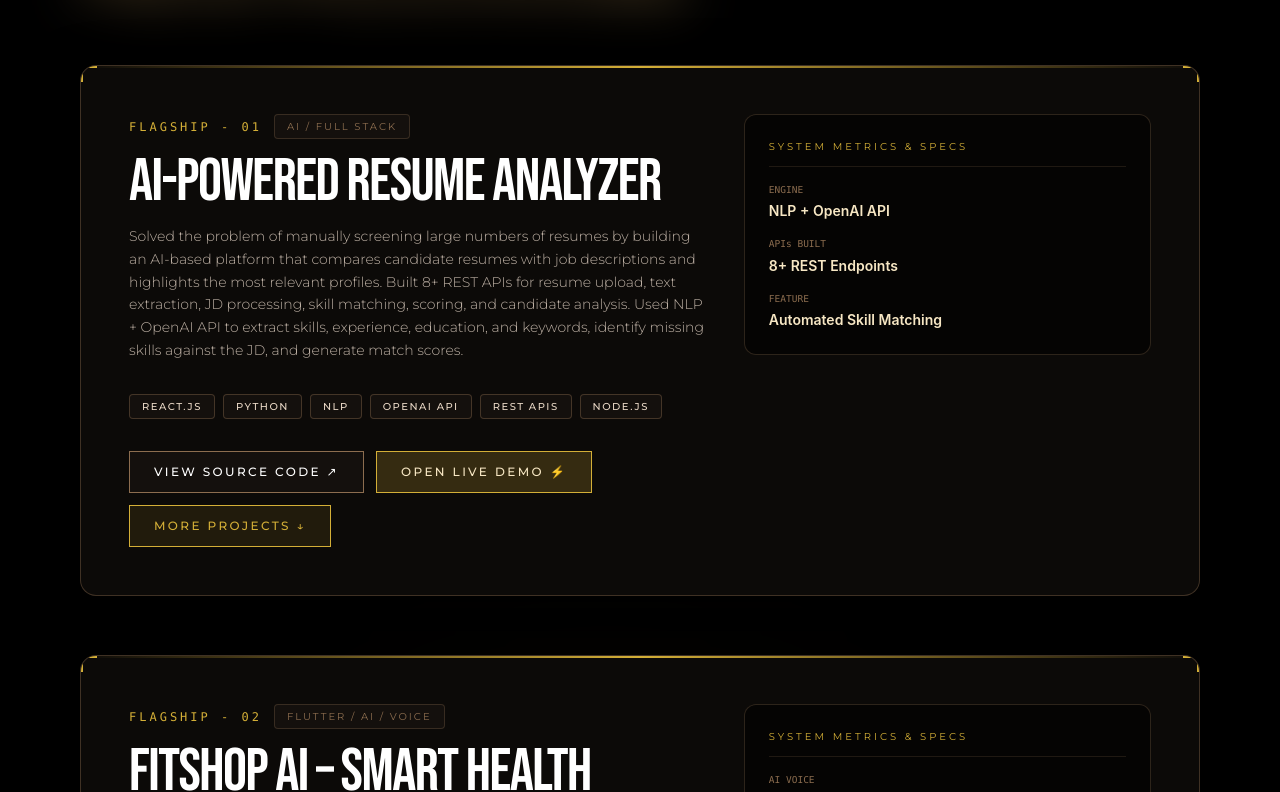
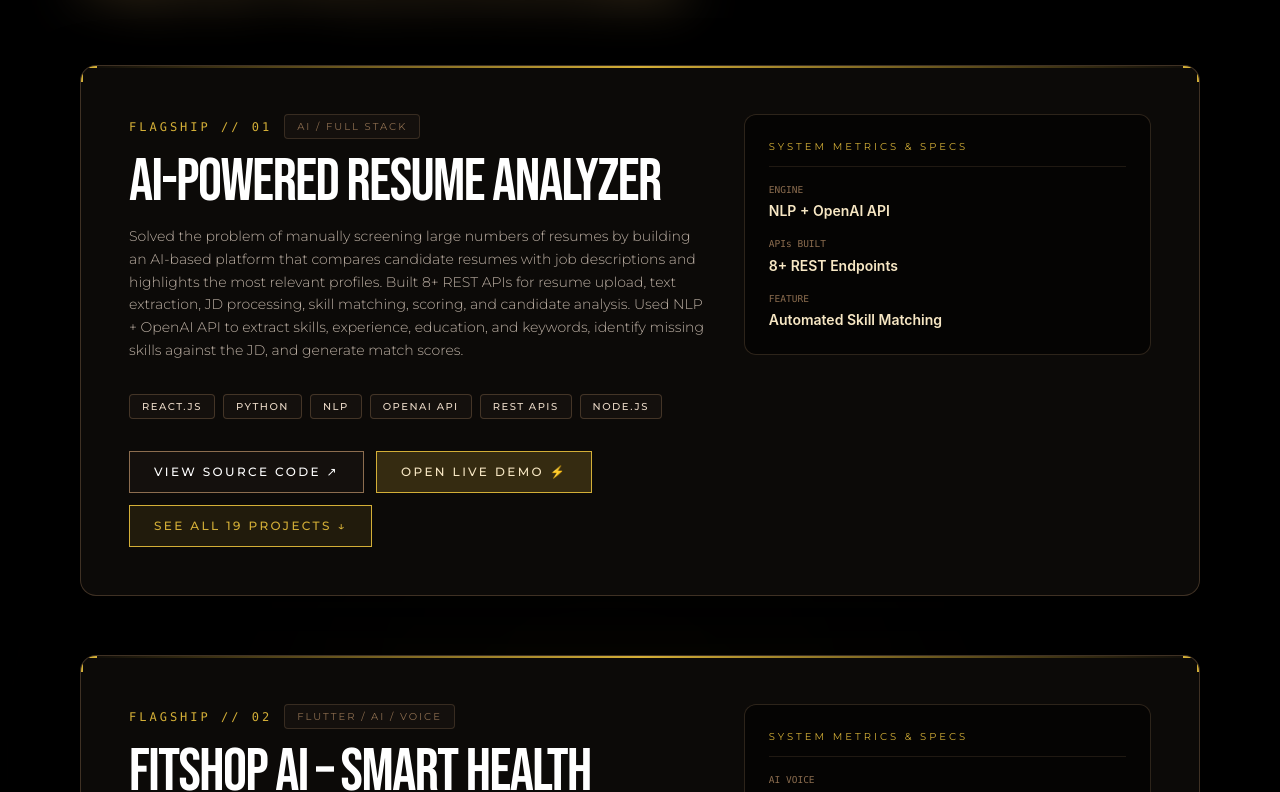
Before and after one commit to Patil-Shital-9236/shitalpatil-portfolio, a React (Vite) app: page / in a window 1280 px wide. Shown: the part 1948-2740 px from the top of the page. Built offline with nearby package versions, Linux system fonts and the light colour scheme; a web font is replaced by a local one.

Commit message:
Added UI/UX designs to portfolio grid

```diff
--- a/src/components/ProjectsSection.tsx
+++ b/src/components/ProjectsSection.tsx
@@ -274,6 +274,57 @@ const allProjects: Project[] = [
       { label: 'OUTPUT', value: 'Alopecia Grading Score' },
     ],
   },
+  {
+    id: 'queueless-uiux',
+    number: '17',
+    title: 'QueueLess - Smart Clinic Queue Management',
+    category: 'UI/UX DESIGN',
+    filterGroup: 'web-mobile',
+    description:
+      'A high-fidelity UI/UX design and interactive prototype for a frictionless medical queue management system, allowing patients to skip the waiting room and track live queue progress.',
+    githubUrl: 'https://github.com/Patil-Shital-9236/queueless-uiux-design',
+    liveUrl: 'https://queue-flow-pro-46.lovable.app/',
+    tech: ['Figma', 'UI/UX Design', 'Wireframing', 'Prototyping'],
+    metrics: [
+      { label: 'TYPE', value: 'UI/UX Case Study' },
+      { label: 'DOMAIN', value: 'Healthcare Tech' },
+      { label: 'PROTOTYPE', value: 'Interactive' },
+    ],
+  },
+  {
+    id: 'portfolio-uiux',
+    number: '18',
+    title: 'Luxury Portfolio UI/UX System',
+    category: 'UI/UX DESIGN',
+    filterGroup: 'web-mobile',
+    description:
+      'A luxury dark-mode portfolio design architecture highlighting engineering competence and visual design proficiency. Employs a gold-accented palette to emphasize key technical achievements.',
+    githubUrl: 'https://github.com/Patil-Shital-9236/shital-patil-portfolio-uiux',
+    liveUrl: 'https://shitalpatil-portfolio.vercel.app/',
+    tech: ['Figma', 'Design System', 'Typography', 'Prototyping'],
+    metrics: [
+      { label: 'AESTHETIC', value: 'Dark Mode Luxury' },
+      { label: 'TYPE', value: 'Personal Branding' },
+      { label: 'FOCUS', value: 'Engineering Showcase' },
+    ],
+  },
+  {
+    id: 'burger-store-uiux',
+    number: '19',
+    title: 'Burger Store - Smart Food Ordering',
+    category: 'UI/UX DESIGN',
+    filterGroup: 'web-mobile',
+    description:
+      'A modern gourmet burger store UI/UX experience and interactive prototype for mobile food ordering. Features seamless navigation, vibrant product showcases, and a streamlined checkout flow.',
+    githubUrl: 'https://github.com/Patil-Shital-9236/burger-store-uiux-design',
+    liveUrl: 'https://www.figma.com/proto/NioH69BT4n9KyMAZ1kRaEN/EMS?node-id=1149-534&viewport=678%2C853%2C0.03&t=kzkxDRFE4y5s3P0p-1&scaling=scale-down&content-scaling=fixed&starting-point-node-id=1149%3A534&page-id=153%3A2',
+    tech: ['Figma', 'Mobile UI', 'Interaction Design', 'E-commerce'],
+    metrics: [
+      { label: 'PLATFORM', value: 'Mobile Interface' },
+      { label: 'DOMAIN', value: 'E-commerce / Food' },
+      { label: 'STYLE', value: 'Vibrant & Modern' },
+    ],
+  }
 ];
 
 type FilterType = 'all' | 'ai-ml' | 'fullstack-backend' | 'web-mobile';
@@ -283,21 +334,16 @@ export const ProjectsSection: React.FC = () => {
   const [isGridExpanded, setIsGridExpanded] = useState<boolean>(false);
 
   const topProjects = allProjects.slice(0, 4);
-  const remainingProjects = allProjects.slice(4);
 
-  const filteredProjects =
+  const gridProjects =
     activeFilter === 'all'
-      ? remainingProjects
-      : remainingProjects.filter((p) => p.filterGroup === activeFilter);
-
-  const displayedGridProjects = isGridExpanded
-    ? filteredProjects
-    : filteredProjects.slice(0, 3);
+      ? allProjects
+      : allProjects.filter((p) => p.filterGroup === activeFilter);
 
   const handleToggleGrid = () => {
     const nextState = !isGridExpanded;
     setIsGridExpanded(nextState);
-    if (!nextState) {
+    if (nextState) {
       setTimeout(() => {
         const element = document.getElementById('all-projects-grid');
         if (element) {
@@ -329,7 +375,7 @@ export const ProjectsSection: React.FC = () => {
             className="text-[11px] font-medium tracking-[0.35em] uppercase text-[#D4AF37]"
             style={{ fontFamily: "'Montserrat', sans-serif" }}
           >
-            02 / ENGINEERING PROJECTS &amp; REPOSITORIES (16)
+            02 / ENGINEERING PROJECTS &amp; REPOSITORIES (19)
           </span>
           <div className="w-20 h-[1px] bg-gradient-to-r from-[#D4AF37]/80 via-[#8C6D4F]/40 to-transparent" />
         </motion.div>
@@ -374,7 +420,7 @@ export const ProjectsSection: React.FC = () => {
                       <div>
                         <div className="flex items-center space-x-3 mb-4">
                           <span className="text-xs font-mono tracking-[0.25em] text-[#D4AF37]">
-                            FLAGSHIP - {project.number}
+                            FLAGSHIP // {project.number}
                           </span>
                           <span
                             className="text-[10px] font-mono tracking-[0.2em] uppercase text-[#8C6D4F] bg-[#14100D] px-3 py-1 rounded border border-[#8C6D4F]/30"
@@ -434,16 +480,11 @@ export const ProjectsSection: React.FC = () => {
                             </a>
                           )}
                           <button
-                            onClick={() => {
-                              const element = document.getElementById('all-projects-grid');
-                              if (element) {
-                                element.scrollIntoView({ behavior: 'smooth' });
-                              }
-                            }}
+                            onClick={handleToggleGrid}
                             className="px-6 py-3 border border-[#D4AF37] bg-[#D4AF37]/10 hover:bg-[#D4AF37] text-[#D4AF37] hover:text-black text-xs font-medium tracking-[0.2em] uppercase transition-all duration-300 cursor-pointer"
                             style={{ fontFamily: "'Montserrat', sans-serif" }}
                           >
-                            MORE PROJECTS ↓
+                            {isGridExpanded ? 'HIDE GRID ↑' : `SEE ALL ${allProjects.length} PROJECTS ↓`}
                           </button>
                         </div>
                       </div>
@@ -476,12 +517,46 @@ export const ProjectsSection: React.FC = () => {
           </ScrollStack>
         </div>
 
-        {/* ================= PART 2: GRID VIEW FOR REMAINING PROJECTS ================= */}
-        <div id="all-projects-grid" className="scroll-mt-24 pt-4 mb-16 relative z-10">
+        {/* ================= SEE ALL PROJECTS ACTION BAR AFTER STACK ================= */}
+        <motion.div
+          initial={{ opacity: 0, y: 20 }}
+          whileInView={{ opacity: 1, y: 0 }}
+          viewport={{ once: true }}
+          transition={{ duration: 0.7 }}
+          className="relative z-10 flex flex-col sm:flex-row items-center justify-between p-6 sm:p-8 rounded-xl bg-gradient-to-r from-[#14100D] via-[#1F1914] to-[#14100D] border border-[#8C6D4F]/50 shadow-[0_15px_40px_rgba(0,0,0,0.85)] mt-8 mb-16 group"
+        >
+          <div className="mb-5 sm:mb-0">
+            <span className="text-[10px] font-mono tracking-[0.25em] text-[#D4AF37] uppercase block mb-1">
+              SEE ALL OPTION // EXPLORE FULL REPOSITORY GRID
+            </span>
+            <h4 className="text-xl sm:text-2xl text-white font-normal uppercase tracking-tight" style={{ fontFamily: "'Bebas Neue', sans-serif" }}>
+              ALL 19 AI &amp; ML, BACKEND &amp; APPS REPOSITORIES AVAILABLE IN GRID VIEW
+            </h4>
+          </div>
+          <button
+            onClick={handleToggleGrid}
+            className="w-full sm:w-auto px-8 py-3.5 bg-[#D4AF37] hover:bg-[#F7E7C4] text-black font-medium text-xs tracking-[0.22em] uppercase rounded-sm transition-all duration-300 shadow-[0_0_20px_rgba(212,175,55,0.35)] flex items-center justify-center space-x-3 shrink-0 cursor-pointer"
+            style={{ fontFamily: "'Montserrat', sans-serif" }}
+          >
+            <span>{isGridExpanded ? 'HIDE PROJECTS GRID' : `SEE ALL PROJECTS (${allProjects.length})`}</span>
+            <span className="text-sm font-bold">{isGridExpanded ? '↑' : '↓'}</span>
+          </button>
+        </motion.div>
+
+        {/* ================= PART 2: COLLAPSIBLE GRID VIEW FOR ALL REPOSITORIES ================= */}
+        <AnimatePresence>
+          {isGridExpanded && (
+            <motion.div
+              id="all-projects-grid"
+              initial={{ opacity: 0, y: 30 }}
+              animate={{ opacity: 1, y: 0 }}
+              exit={{ opacity: 0, y: 30 }}
+              transition={{ duration: 0.4 }}
+              className="scroll-mt-24 pt-4"
+            >
               <motion.div
                 initial={{ opacity: 0, x: -20 }}
-            whileInView={{ opacity: 1, x: 0 }}
-            viewport={{ once: true }}
+                animate={{ opacity: 1, x: 0 }}
                 transition={{ duration: 0.5 }}
                 className="flex items-center space-x-4 mb-5 pt-8 border-t border-[#8C6D4F]/20"
               >
@@ -489,7 +564,7 @@ export const ProjectsSection: React.FC = () => {
                   className="text-[11px] font-medium tracking-[0.35em] uppercase text-[#D4AF37]"
                   style={{ fontFamily: "'Montserrat', sans-serif" }}
                 >
-              MORE REPOSITORIES ({remainingProjects.length})
+                  ALL ENGINEERING REPOSITORIES GRID ({allProjects.length})
                 </span>
                 <div className="w-20 h-[1px] bg-gradient-to-r from-[#D4AF37]/80 via-[#8C6D4F]/40 to-transparent" />
               </motion.div>
@@ -497,26 +572,23 @@ export const ProjectsSection: React.FC = () => {
               {/* Category Filter Tabs */}
               <div className="flex flex-wrap items-center gap-2.5 mb-12 border-b border-[#8C6D4F]/25 pb-6">
                 {[
-              { id: 'all', label: `ALL (${remainingProjects.length})` },
+                  { id: 'all', label: `ALL PROJECTS (${allProjects.length})` },
                   {
                     id: 'ai-ml',
-                label: `AI & ML (${remainingProjects.filter((p) => p.filterGroup === 'ai-ml').length})`,
+                    label: `AI & ML (${allProjects.filter((p) => p.filterGroup === 'ai-ml').length})`,
                   },
                   {
                     id: 'fullstack-backend',
-                label: `BACKEND & APIs (${remainingProjects.filter((p) => p.filterGroup === 'fullstack-backend').length})`,
+                    label: `BACKEND & APIs (${allProjects.filter((p) => p.filterGroup === 'fullstack-backend').length})`,
                   },
                   {
                     id: 'web-mobile',
-                label: `WEB & APPS (${remainingProjects.filter((p) => p.filterGroup === 'web-mobile').length})`,
+                    label: `WEB & APPS (${allProjects.filter((p) => p.filterGroup === 'web-mobile').length})`,
                   },
                 ].map((tab) => (
                   <button
                     key={tab.id}
-                onClick={() => {
-                  setActiveFilter(tab.id as FilterType);
-                  setIsGridExpanded(false);
-                }}
+                    onClick={() => setActiveFilter(tab.id as FilterType)}
                     className={`px-4 py-2 text-[10px] sm:text-[10.5px] font-medium tracking-[0.18em] uppercase rounded-sm transition-all duration-300 cursor-pointer ${
                       activeFilter === tab.id
                         ? 'bg-[#D4AF37] text-black shadow-[0_0_18px_rgba(212,175,55,0.35)]'
@@ -529,16 +601,14 @@ export const ProjectsSection: React.FC = () => {
                 ))}
               </div>
 
-          {/* Grid View */}
+              {/* Permanent Grid View */}
               <div className="grid grid-cols-1 md:grid-cols-2 lg:grid-cols-3 gap-7">
-            <AnimatePresence mode="popLayout">
-              {displayedGridProjects.map((project, idx) => (
+                {gridProjects.map((project, idx) => (
                   <motion.div
                     key={project.id}
                     initial={{ opacity: 0, y: 20 }}
                     animate={{ opacity: 1, y: 0 }}
-                    exit={{ opacity: 0, scale: 0.95 }}
-                    transition={{ duration: 0.5, delay: (idx % 3) * 0.04 }}
+                    transition={{ duration: 0.5, delay: idx * 0.04 }}
                     className="relative flex flex-col justify-between p-7 bg-[#0A0806] border border-[#8C6D4F]/30 hover:border-[#D4AF37] rounded-xl transition-all duration-300 group overflow-hidden shadow-[0_15px_45px_rgba(0,0,0,0.85)] hover:shadow-[0_20px_50px_rgba(212,175,55,0.12)]"
                   >
                     {/* Top Border Flare */}
@@ -552,7 +622,7 @@ export const ProjectsSection: React.FC = () => {
                       {/* Header Row */}
                       <div className="flex items-center justify-between mb-4">
                         <span className="text-[10px] font-mono tracking-[0.25em] text-[#D4AF37]">
-                          PROJ - {project.number}
+                          PROJ // {project.number}
                         </span>
                         <span
                           className="text-[9.5px] font-mono tracking-[0.2em] uppercase text-[#8C6D4F] bg-[#120F0C] px-2.5 py-1 rounded border border-[#8C6D4F]/20"
@@ -619,39 +689,10 @@ export const ProjectsSection: React.FC = () => {
                     </div>
                   </motion.div>
                 ))}
-            </AnimatePresence>
               </div>
-
-          {/* ================= SEE ALL PROJECTS ACTION BAR AT BOTTOM ================= */}
-          {filteredProjects.length > 3 && (
-            <motion.div
-              initial={{ opacity: 0, y: 20 }}
-              whileInView={{ opacity: 1, y: 0 }}
-              viewport={{ once: true }}
-              transition={{ duration: 0.7 }}
-              className="relative z-10 flex flex-col sm:flex-row items-center justify-between p-6 sm:p-8 rounded-xl bg-gradient-to-r from-[#14100D] via-[#1F1914] to-[#14100D] border border-[#8C6D4F]/50 shadow-[0_15px_40px_rgba(0,0,0,0.85)] mt-12 group"
-            >
-              <div className="mb-5 sm:mb-0">
-                <span className="text-[10px] font-mono tracking-[0.25em] text-[#D4AF37] uppercase block mb-1">
-                  {isGridExpanded ? 'COLLAPSE REPOSITORY GRID' : 'SEE ALL OPTION - EXPLORE FULL REPOSITORY GRID'}
-                </span>
-                <h4 className="text-xl sm:text-2xl text-white font-normal uppercase tracking-tight" style={{ fontFamily: "'Bebas Neue', sans-serif" }}>
-                  {isGridExpanded
-                    ? `SHOWING ALL ${filteredProjects.length} REPOSITORIES IN THIS CATEGORY`
-                    : `VIEW REMAINING ${filteredProjects.length - 3} REPOSITORIES IN THIS CATEGORY`}
-                </h4>
-              </div>
-              <button
-                onClick={handleToggleGrid}
-                className="w-full sm:w-auto px-8 py-3.5 bg-[#D4AF37] hover:bg-[#F7E7C4] text-black font-medium text-xs tracking-[0.22em] uppercase rounded-sm transition-all duration-300 shadow-[0_0_20px_rgba(212,175,55,0.35)] flex items-center justify-center space-x-3 shrink-0 cursor-pointer"
-                style={{ fontFamily: "'Montserrat', sans-serif" }}
-              >
-                <span>{isGridExpanded ? 'SHOW LESS' : 'SEE ALL PROJECTS'}</span>
-                <span className="text-sm font-bold">{isGridExpanded ? '↑' : '↓'}</span>
-              </button>
             </motion.div>
           )}
-        </div>
+        </AnimatePresence>
       </div>
     </section>
   );
```
Lines whose indentation alone changed are shown as unchanged.
